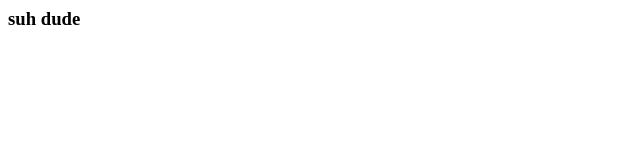
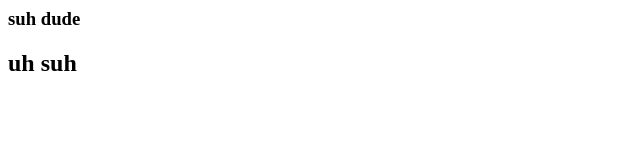
Before and after one commit to edcmendoza94/new-project, a plain HTML site: page index.html in a window 1280 px wide. Shown: the full height of the page, 0-640 px from the left. Drawn offline with Linux system fonts and the light colour scheme.

Commit message:
Slight modification

```diff
--- a/index.html
+++ b/index.html
@@ -1 +1,2 @@
 <h3>suh dude</h3>
+<h2>uh suh</h2>
```
